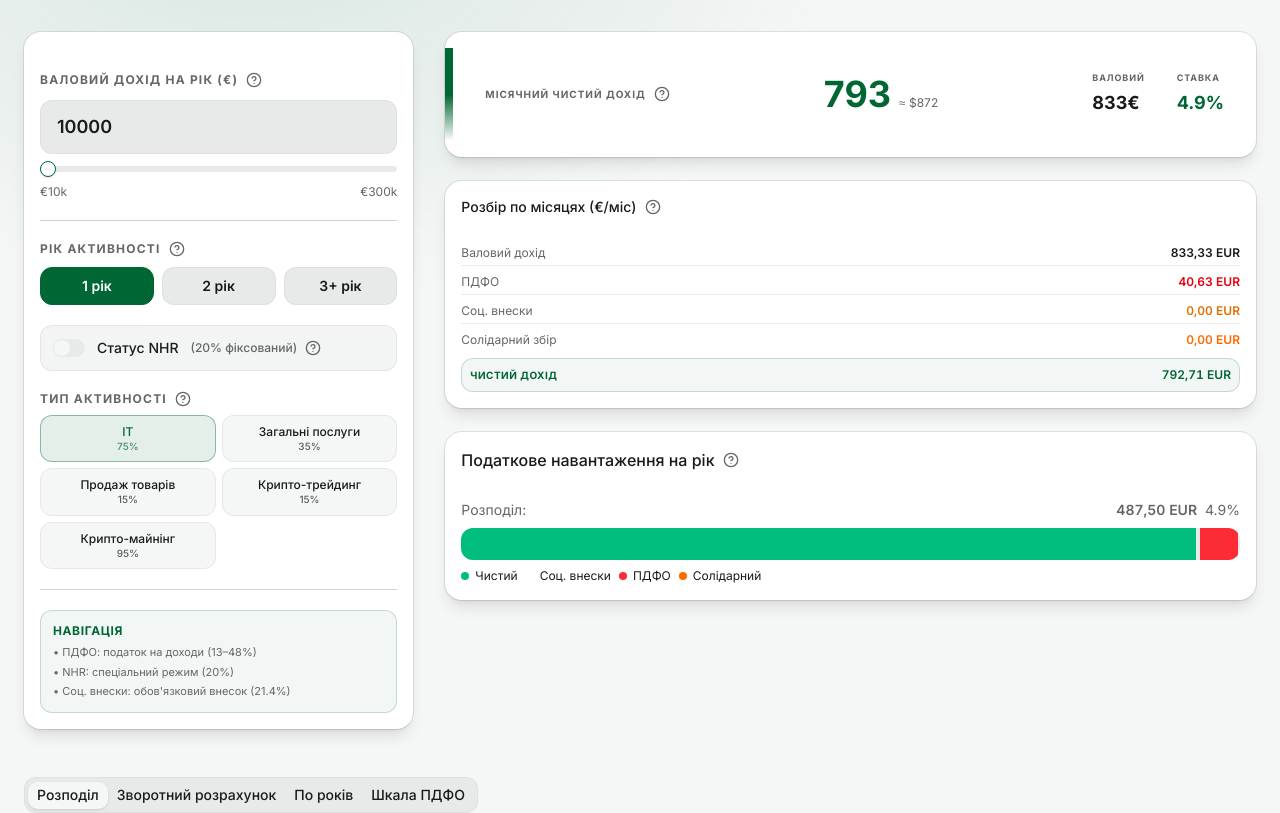
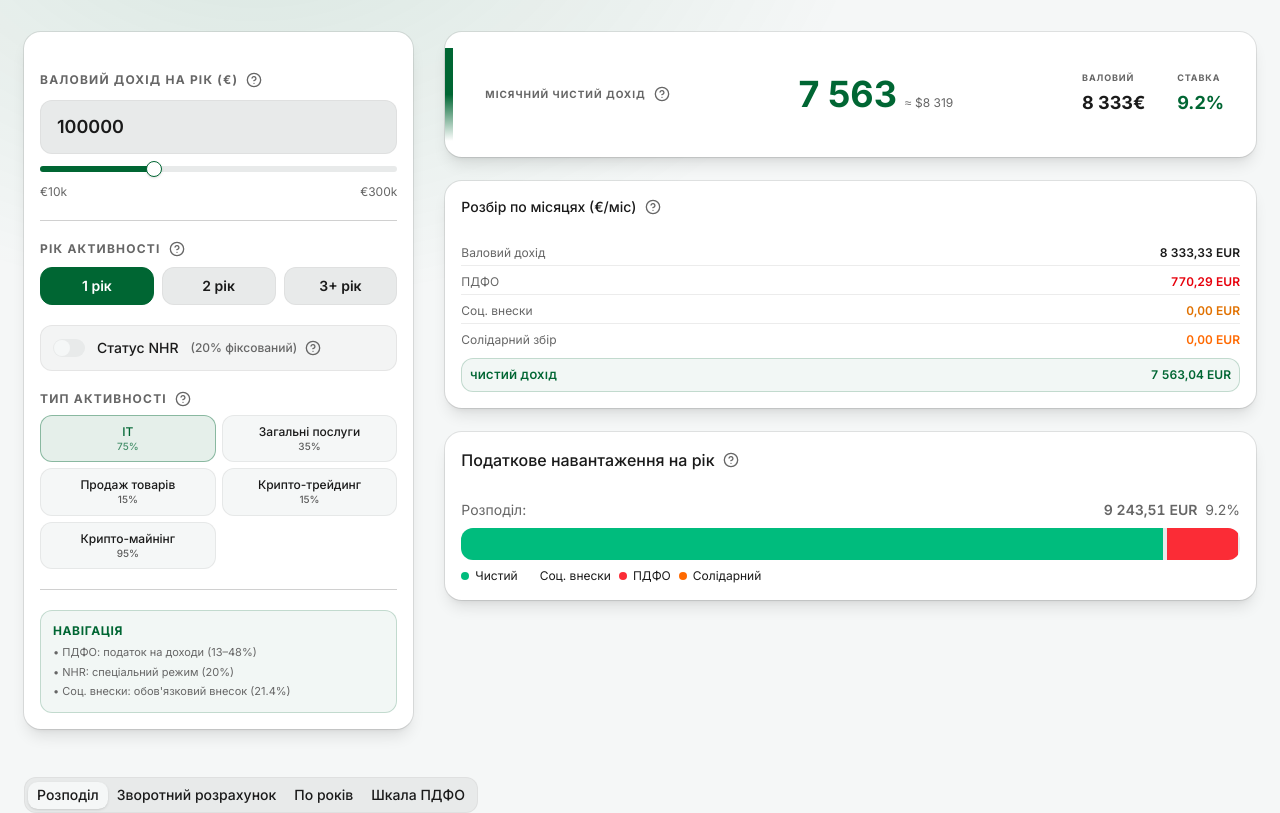
Before and after one commit to babysgotatemper/portugal-tax-calculator, a Next.js app: page / in a window 1280 px wide. Shown: the top 813 px of the page. Built offline with nearby package versions, Linux system fonts and the light colour scheme; no server answers.

Commit message:
config: change default gross income to 100000

```diff
--- a/src/app/page.tsx
+++ b/src/app/page.tsx
@@ -44,7 +44,7 @@ function TooltipIcon({ text }: { text: string }) {
 }
 
 export default function Home() {
-  const [gross, setGross] = useState(10000)
+  const [gross, setGross] = useState(100000)
   const [activityYear, setActivityYear] = useState<1 | 2 | 3>(1)
   const [hasNHR, setHasNHR] = useState(false)
   const [coeffIdx, setCoeffIdx] = useState(0)
```
